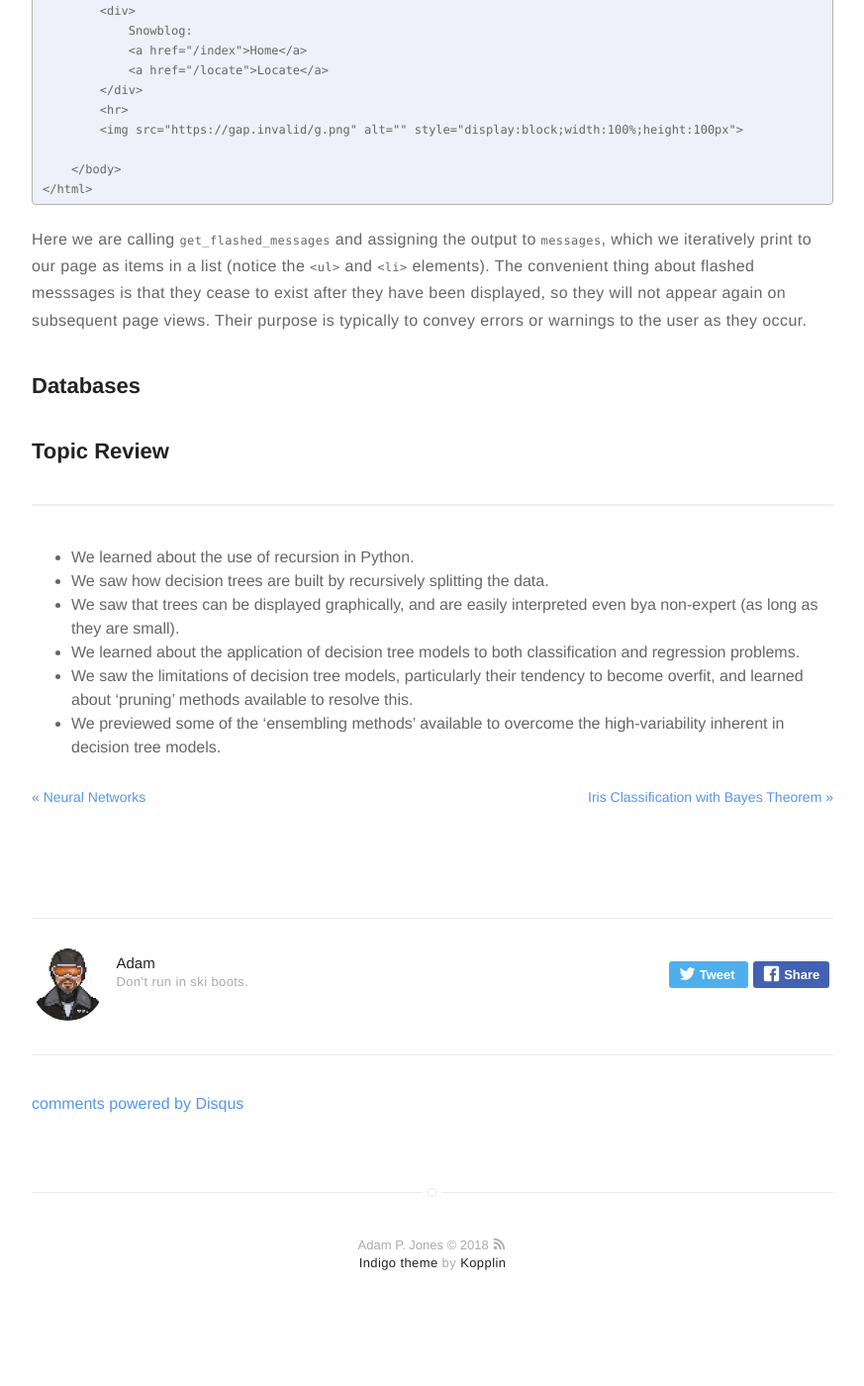
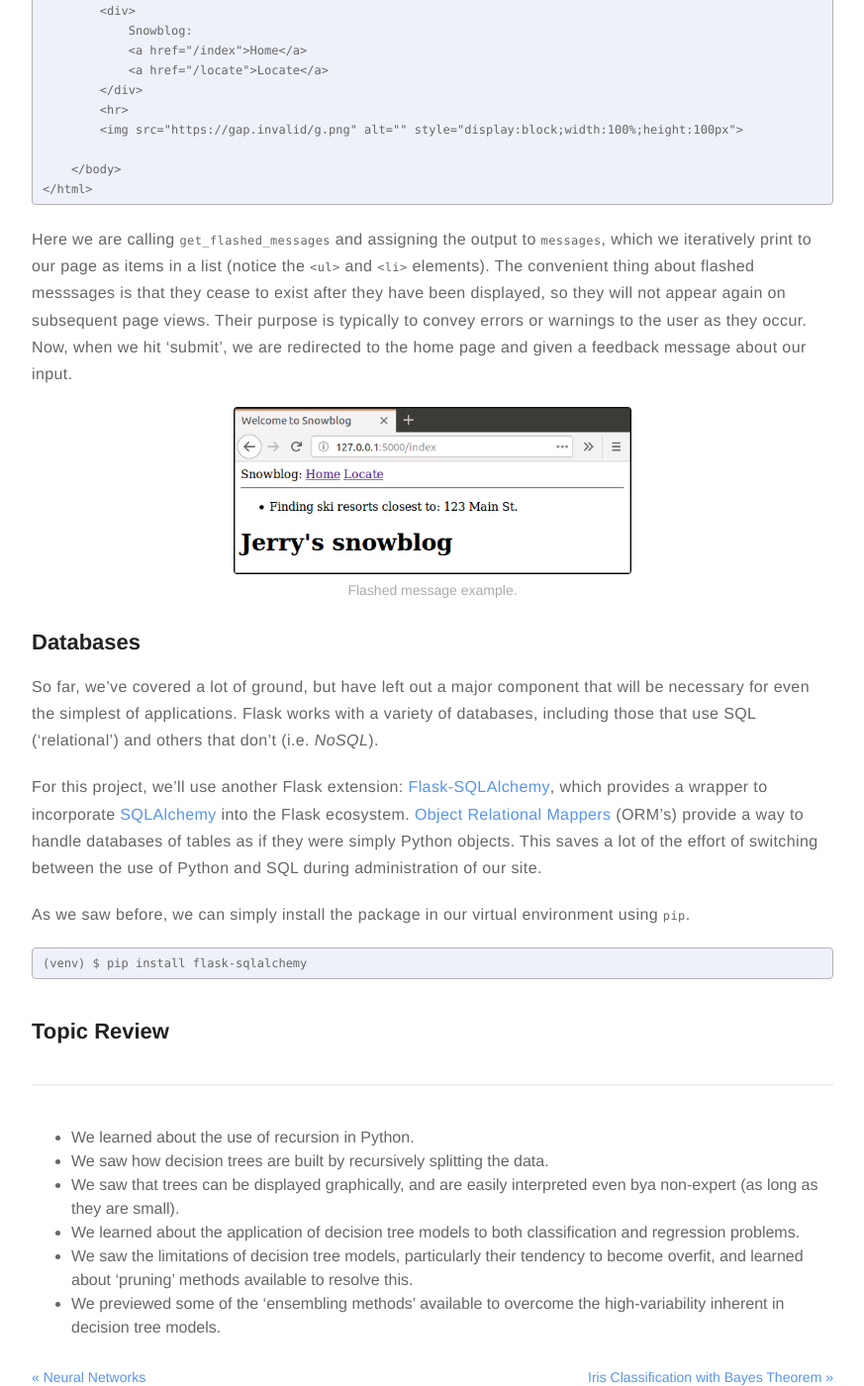
Before and after one commit to meccaLeccaHi/meccaLeccaHi.github.io, a Jekyll site: the page built from _posts/2018-11-08-web-apps-with-flask.md, in a window 1280 px wide and 1400 px high, scrolled down 10149 px. Shown: the whole window at 99% size, without its empty margins (203-1076 px from the left). Built offline with Jekyll 4.4.1, drawn with Linux system fonts in a browser that asks for light colours; comment, search, counter and statistics services are not loaded; before the commit the page ends 11496 px from its top, so only the background shows below that.

Commit message:
adding section to post

````diff
--- a/_posts/2018-11-08-web-apps-with-flask.md
+++ b/_posts/2018-11-08-web-apps-with-flask.md
@@ -352,9 +352,21 @@ from flask import render_template, flash, redirect, url_for
     </body>
 </html>
 ```
-Here we are calling `get_flashed_messages` and assigning the output to `messages`, which we iteratively print to our page as items in a list (notice the `<ul>` and `<li>` elements). The convenient thing about flashed messsages is that they cease to exist after they have been displayed, so they will not appear again on subsequent page views. Their purpose is typically to convey errors or warnings to the user as they occur.
+Here we are calling `get_flashed_messages` and assigning the output to `messages`, which we iteratively print to our page as items in a list (notice the `<ul>` and `<li>` elements). The convenient thing about flashed messsages is that they cease to exist after they have been displayed, so they will not appear again on subsequent page views. Their purpose is typically to convey errors or warnings to the user as they occur. Now, when we hit 'submit', we are redirected to the home page and given a feedback message about our input.
+
+{% include figure.html url="/assets/images/flask/flashed_message_example.png" caption="Flashed message example." width="55%" %}
+
 <a id="databases"></a>
 ## Databases
+
+So far, we've covered a lot of ground, but have left out a major component that will be necessary for even the simplest of applications. Flask works with a variety of databases, including those that use SQL ('relational') and others that don't (i.e. *NoSQL*).
+
+For this project, we'll use another Flask extension: [Flask-SQLAlchemy](http://packages.python.org/Flask-SQLAlchemy), which provides a wrapper to incorporate [SQLAlchemy](http://www.sqlalchemy.org) into the Flask ecosystem. [Object Relational Mappers](http://en.wikipedia.org/wiki/Object-relational_mapping) (ORM's) provide a way to handle databases of tables as if they were simply Python objects. This saves a lot of the effort of switching between the use of Python and SQL during administration of our site.
+
+As we saw before, we can simply install the package in our virtual environment using `pip`.
+```
+(venv) $ pip install flask-sqlalchemy
+```
 
 <a id="topic-review"></a>
 ## Topic Review
````
